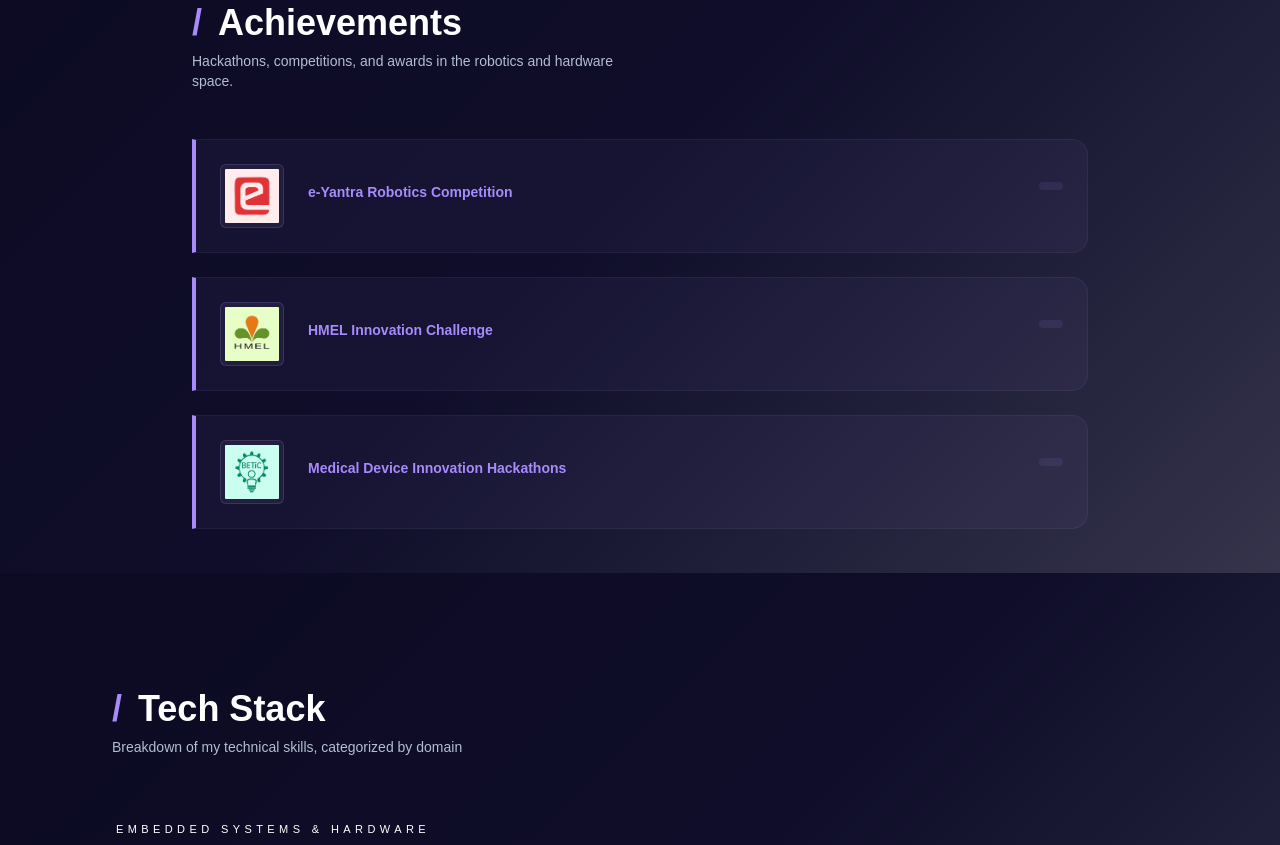
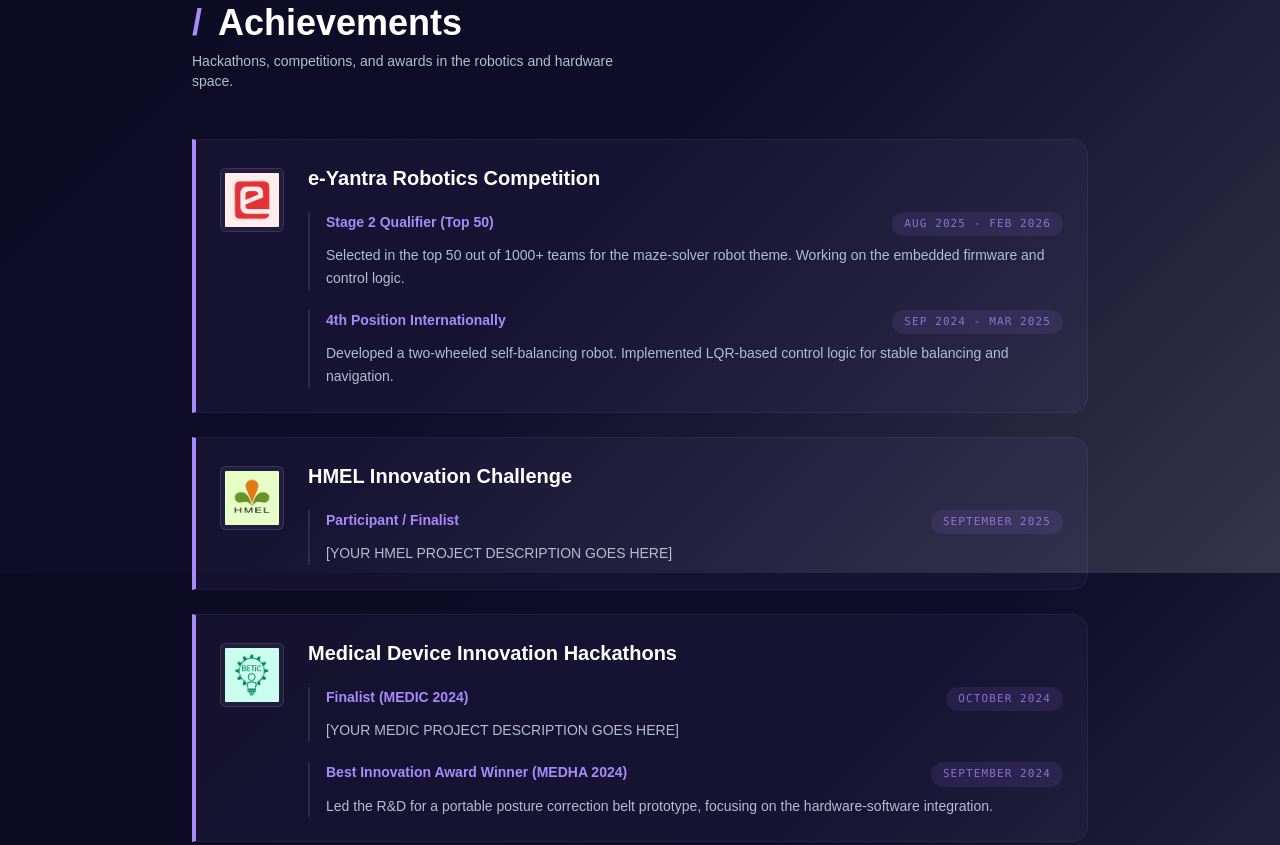
Before and after one commit to OkayArpita/OkayArpita.github.io, an Astro site: page / in a window 1280 px wide. Shown: the part 3427-4272 px from the top of the page. Built offline with nearby package versions, Linux system fonts and the light colour scheme; Astro itself is replaced by a stand-in of ours; no server answers.

Commit message:
Refactor achievement card component
Updated achievement card layout and content structure.

```diff
--- a/src/components/achievements.astro
+++ b/src/components/achievements.astro
@@ -17,9 +17,10 @@ import achievementsData from '../data/achievements.json';
 
     <div class="space-y-6">
       {achievementsData.map((item) => (
-        <div class="achievement-card opacity-0 group flex flex-col sm:flex-row items-start sm:items-center gap-6 bg-accent/5 border border-white/5 border-l-4 border-l-accent p-6 rounded-r-2xl hover:bg-accent/10 transition-all duration-300">
+        <div class="achievement-card opacity-0 group flex flex-col sm:flex-row items-start gap-6 bg-accent/5 border border-white/5 border-l-4 border-l-accent p-6 rounded-r-2xl hover:bg-accent/10 transition-all duration-300">
 
-          <div class="shrink-0">
+          <!-- Logo or Trophy Icon -->
+          <div class="shrink-0 mt-1">
             {item.logo ? (
               <img
                 src={`/${item.logo}`}
@@ -33,20 +34,26 @@ import achievementsData from '../data/achievements.json';
             )}
           </div>
 
-          <div class="flex-1">
-            <div class="flex flex-col sm:flex-row sm:justify-between sm:items-start gap-2 mb-2">
-              <div>
-                <h3 class="text-xl font-heading font-bold text-maintext">{item.award}</h3>
-                <p class="text-accent text-sm font-semibold">{item.event}</p>
-              </div>
-              <span class="font-mono text-xs tracking-widest uppercase text-accent/75 bg-accent/10 px-3 py-1 rounded-full whitespace-nowrap">
-                {item.year}
-              </span>
+          <!-- Content -->
+          <div class="flex-1 w-full">
+            <h3 class="text-xl font-heading font-bold text-maintext mb-5">{item.event}</h3>
+
+            <div class="space-y-5">
+              {item.editions.map((edition) => (
+                <div class="relative pl-4 border-l-2 border-white/10 hover:border-accent/50 transition-colors">
+                  <div class="flex flex-col sm:flex-row sm:justify-between sm:items-start gap-2 mb-2">
+                    <h4 class="text-accent text-sm font-semibold">{edition.award}</h4>
+                    <span class="font-mono text-[11px] tracking-widest uppercase text-accent/75 bg-accent/10 px-3 py-1 rounded-full whitespace-nowrap">
+                      {edition.year}
+                    </span>
+                  </div>
+                  <p class="text-subtext font-body text-sm leading-relaxed">
+                    {edition.description}
+                  </p>
+                </div>
+              ))}
             </div>
 
-            <p class="text-subtext font-body text-sm leading-relaxed mt-2">
-              {item.description}
-            </p>
           </div>
 
         </div>
```
